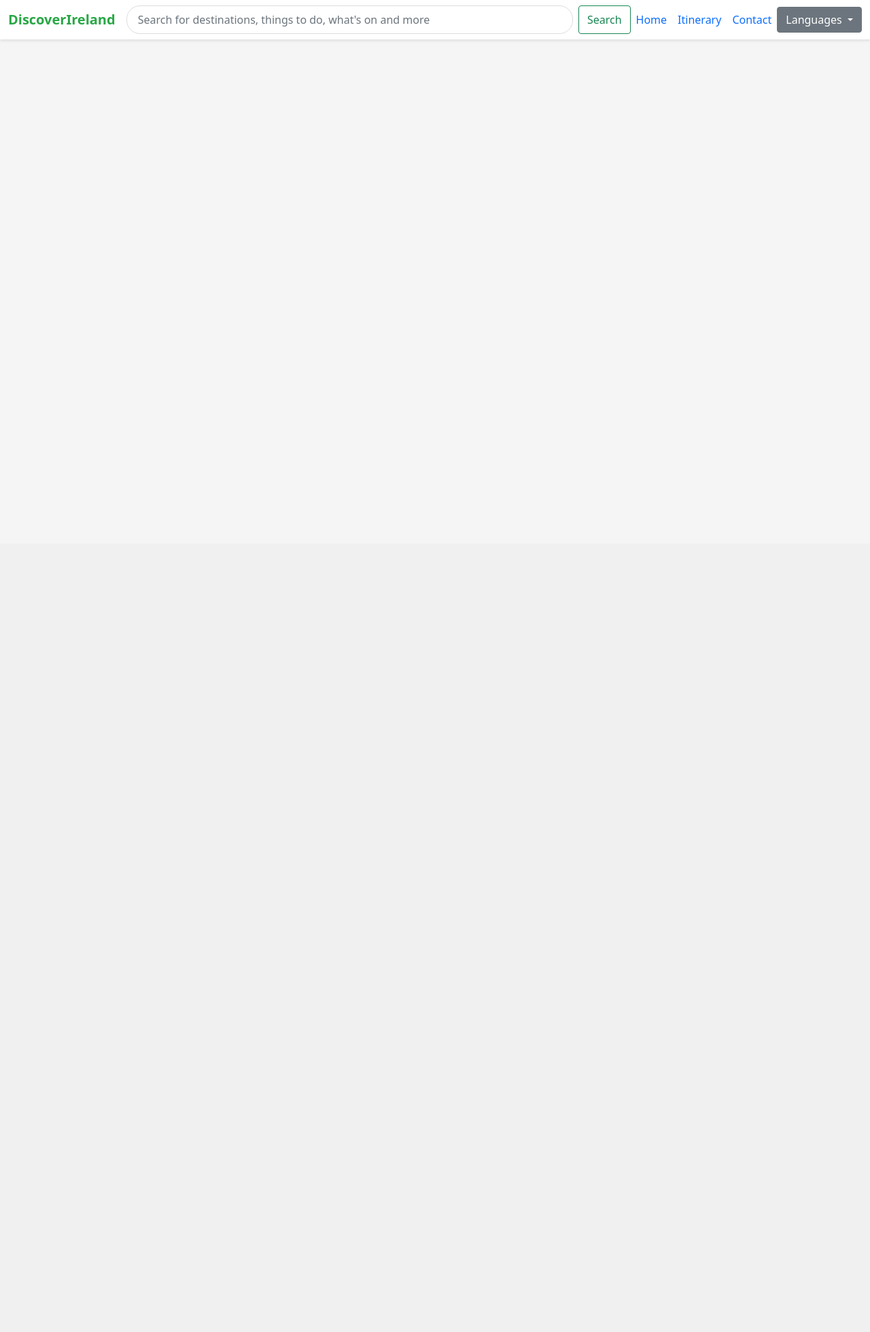
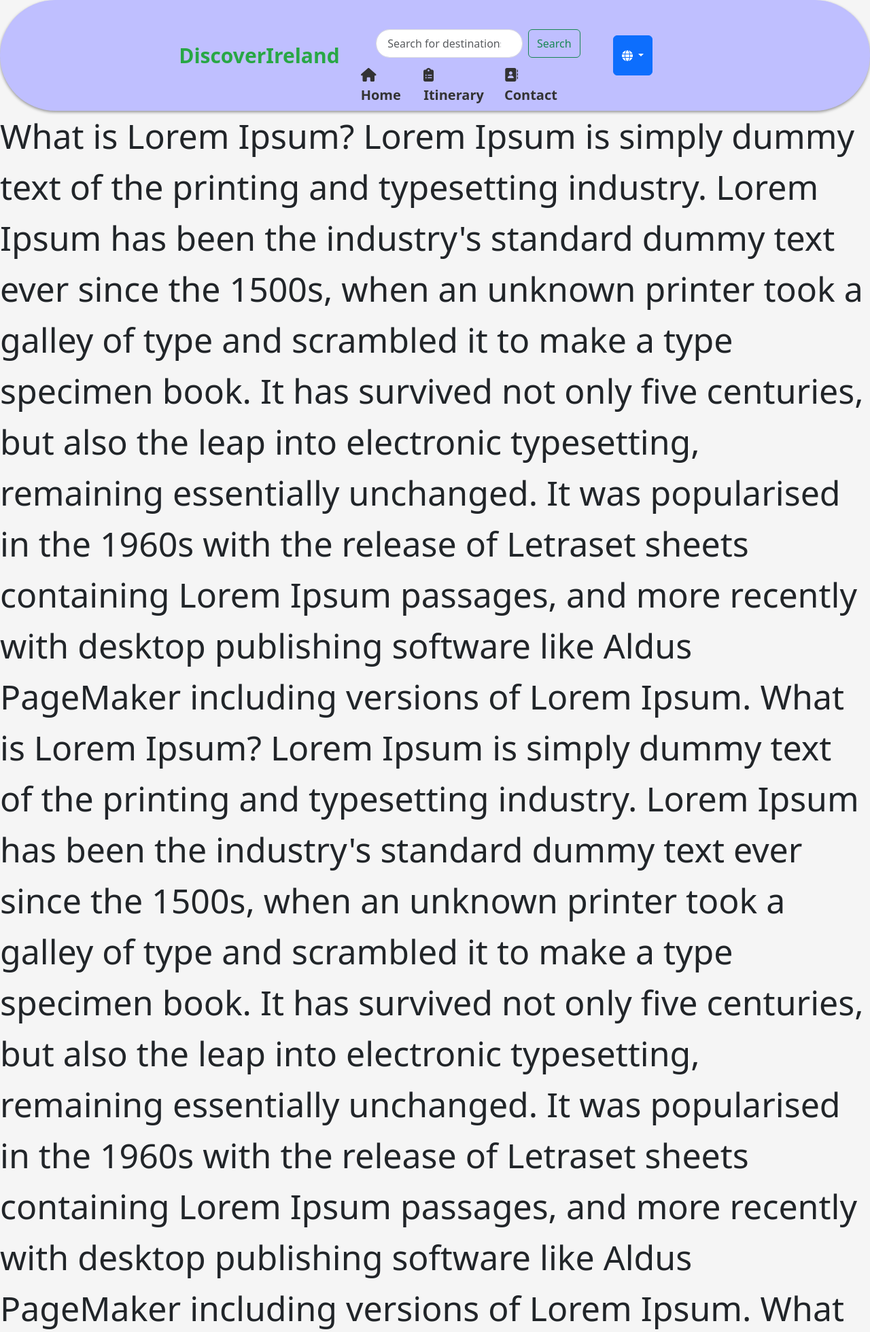
Before and after one commit to Kubzz1/SdevAssignment, a Flask app: page / in a window 1280 px wide. Shown: the top 1960 px of the page at 68% size. Before the commit the page ends 59 px from the top, so only its background shows below. Run offline with Flask 3, Linux system fonts and the light colour scheme; some libraries are stand-ins or nearby versions.

Commit message:
added more

```diff
--- a/C22386123/app/static/css/styles.css
+++ b/C22386123/app/static/css/styles.css
@@ -2,14 +2,26 @@ body {
     background-color: whitesmoke;
 }
 
+#text {
+    font-size: 50px;
+}
+
 .navbar-custom {
-    background-color: #ffffff; /* White background */
-    box-shadow: 0 2px 4px rgba(0, 0, 0, 0.1); /* Slight shadow for depth */
+    background-color: rgb(191, 191, 255); /* White background */
+    box-shadow: 0 2px 4px rgba(0, 0, 0, 0.4); /* Slight shadow for depth */
+    border-radius: 100px;
 }
 
 .navbar-logo {
     color: #28a745; /* Green color for the logo */
     font-weight: bold;
+    font-size: 30px;
+    text-decoration: none;
+    padding-left: 20%;
+}
+
+.navbar.navbar-logo :hover {
+    text-decoration: none;
 }
 
 .search-box {
@@ -32,3 +44,48 @@ body {
     border-radius: 20px;
     padding: 0.5rem 1rem;
 }
+
+/* Container for the search bar and links */
+.search-and-links-container {
+    display: flex;
+    flex-direction: column;
+    align-items: center;
+    width: 100%;
+    padding-right: 30%;
+}
+
+/* Style for the search box */
+.search-box {
+    width: 80%; /* Full width */
+    margin-bottom: 10px; /* Space below the search box */
+    padding-top: 35px;
+}
+
+/* Style for the navbar links */
+.navbar-links {
+    text-decoration: none;
+    padding-right: 15%;
+    font-size: 20px;
+    font-weight: bold;
+}
+
+.navbar-links .nav-link {
+    margin: 0 15px; /* Spacing between the links */
+    color: #333; /* Link color, change as needed */
+    text-decoration: none; /* No underline */
+}
+
+.navbar-links .nav-link:hover {
+    text-decoration: solid; /* Underline on hover, optional */
+}
+
+/* Style for the language select at the top right */
+.language-select {
+    position: absolute;
+    right: 25%;
+    z-index: 1000; /* To make sure it's above other elements */
+}
+
+.custom-dropdown {
+    aspect-ratio: 1/1;
+}
--- a/C22386123/app/templates/base.html
+++ b/C22386123/app/templates/base.html
@@ -12,7 +12,7 @@
         <link rel="icon" type="image/x-icon" href="{{ url_for('static', filename='assets/icon.ico') }}" />
 
         <!-- Bootstrap CSS -->
-        <link rel="stylesheet" href="https://stackpath.bootstrapcdn.com/bootstrap/5.1.3/css/bootstrap.min.css">
+        <link href="https://cdn.jsdelivr.net/npm/bootstrap@5.3.3/dist/css/bootstrap.min.css" rel="stylesheet" integrity="sha384-QWTKZyjpPEjISv5WaRU9OFeRpok6YctnYmDr5pNlyT2bRjXh0JMhjY6hW+ALEwIH" crossorigin="anonymous">
 
         <!-- Font Awesome Icons (free version) -->
         <script src="https://use.fontawesome.com/releases/v6.1.0/js/all.js" crossorigin="anonymous"></script>
@@ -28,28 +28,34 @@
     </head>
     <body>
 
-        <!-- NavBar -->
+      <!-- Navigation Bar -->
       <nav class="navbar navbar-expand-lg navbar-custom sticky-top">
         <div class="container-fluid">
+            <!-- Brand Logo -->
             <a class="navbar-brand navbar-logo" href="/">DiscoverIreland</a>
+
+            <!-- Search Bar and Links Container -->
+            <div class="search-and-links-container">
+                <!-- Search Form -->
                 <form class="search-box d-flex">
                     <input class="form-control me-2 search-input" type="search" placeholder="Search for destinations, things to do, what's on and more" aria-label="Search">
                     <button class="btn btn-outline-success" type="submit">Search</button>
                 </form>
-            <ul class="navbar-nav me-auto mb-2 mb-lg-0">
-              <li class="nav-item">
-                <a class="nav-link" href="/home">Home</a>
-              </li>
-              <li class="nav-item">
-                <a class="nav-link" href="/itinerary">Itinerary</a>
-              </li>
-              <li class="nav-item">
-                <a class="nav-link" href="/contact">Contact</a>
-              </li>
-            </ul>
+
+                <!-- Navbar Links -->
+                <div class="navbar-links d-flex justify-content-center">
+                    <a class="nav-link" href="/highlights" ><i class="fa-solid fa-house"></i>Home</a>
+                    <a class="nav-link" href="/guides"><i class="fa-solid fa-clipboard-list"></i>Itinerary</a>
+                    <a class="nav-link" href="/things-to-do"><i class="fa-solid fa-address-book"></i>Contact</a>
+                    <!-- More links can be added here -->
+                </div>
+            </div>
+
+            <!-- Language Dropdown -->
+            <div class="language-select">
                 <div class="dropdown">
-              <button class="btn btn-secondary dropdown-toggle" type="button" id="dropdownMenuButton1" data-bs-toggle="dropdown" aria-expanded="false">
-                Languages
+                    <button class="btn btn-primary dropdown-toggle custom-dropdown" type="button" id="dropdownMenuButton1" data-bs-toggle="dropdown" aria-expanded="false">
+                      <i class="fa-solid fa-globe"></i>
                     </button>
                     <ul class="dropdown-menu" aria-labelledby="dropdownMenuButton1">
                         <li><a class="dropdown-item" href="?lang=en">English</a></li>
@@ -58,10 +64,19 @@
                     </ul>
                 </div>
             </div>
+        </div>
     </nav>
 
+  <!-- Other body content -->
+
   <!-- Bootstrap JS Bundle with Popper -->
-        <script src="https://stackpath.bootstrapcdn.com/bootstrap/5.1.3/js/bootstrap.bundle.min.js"></script>
+  <script src="https://cdn.jsdelivr.net/npm/bootstrap@5.3.3/dist/js/bootstrap.bundle.min.js" integrity="sha384-YvpcrYf0tY3lHB60NNkmXc5s9fDVZLESaAA55NDzOxhy9GkcIdslK1eN7N6jIeHz" crossorigin="anonymous"></script>
 
+
+    <p id="text">
+      What is Lorem Ipsum? Lorem Ipsum is simply dummy text of the printing and typesetting industry. Lorem Ipsum has been the industry's standard dummy text ever since the 1500s, when an unknown printer took a galley of type and scrambled it to make a type specimen book. It has survived not only five centuries, but also the leap into electronic typesetting, remaining essentially unchanged. It was popularised in the 1960s with the release of Letraset sheets containing Lorem Ipsum passages, and more recently with desktop publishing software like Aldus PageMaker including versions of Lorem Ipsum.
+      What is Lorem Ipsum? Lorem Ipsum is simply dummy text of the printing and typesetting industry. Lorem Ipsum has been the industry's standard dummy text ever since the 1500s, when an unknown printer took a galley of type and scrambled it to make a type specimen book. It has survived not only five centuries, but also the leap into electronic typesetting, remaining essentially unchanged. It was popularised in the 1960s with the release of Letraset sheets containing Lorem Ipsum passages, and more recently with desktop publishing software like Aldus PageMaker including versions of Lorem Ipsum.
+      What is Lorem Ipsum? Lorem Ipsum is simply dummy text of the printing and typesetting industry. Lorem Ipsum has been the industry's standard dummy text ever since the 1500s, when an unknown printer took a galley of type and scrambled it to make a type specimen book. It has survived not only five centuries, but also the leap into electronic typesetting, remaining essentially unchanged. It was popularised in the 1960s with the release of Letraset sheets containing Lorem Ipsum passages, and more recently with desktop publishing software like Aldus PageMaker including versions of Lorem Ipsum.
+    </p>
   </body>
 </html>
```
Lines whose indentation alone changed are shown as unchanged.
